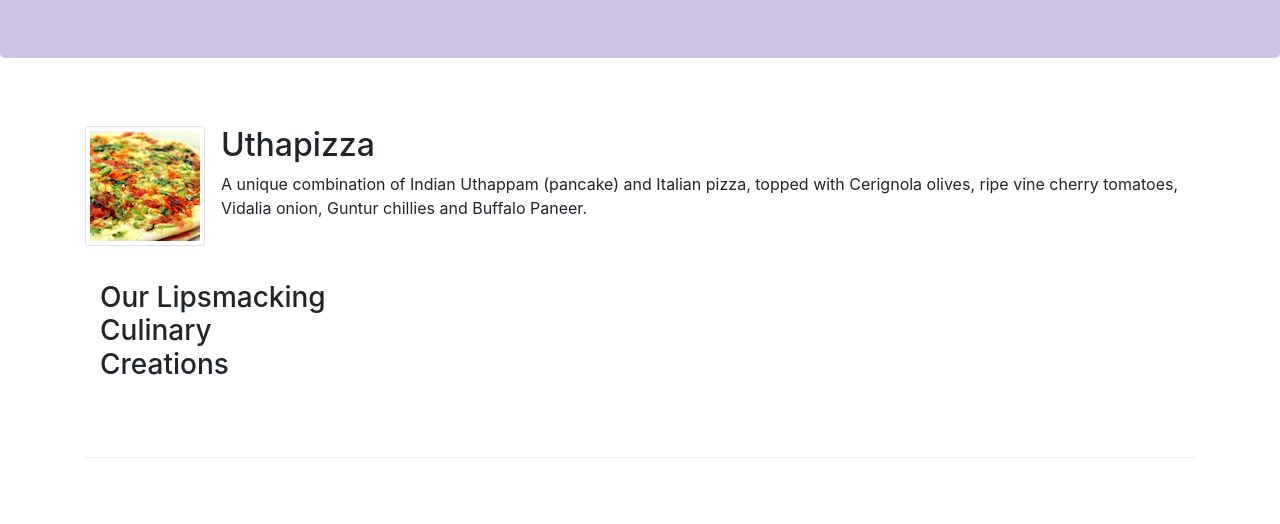
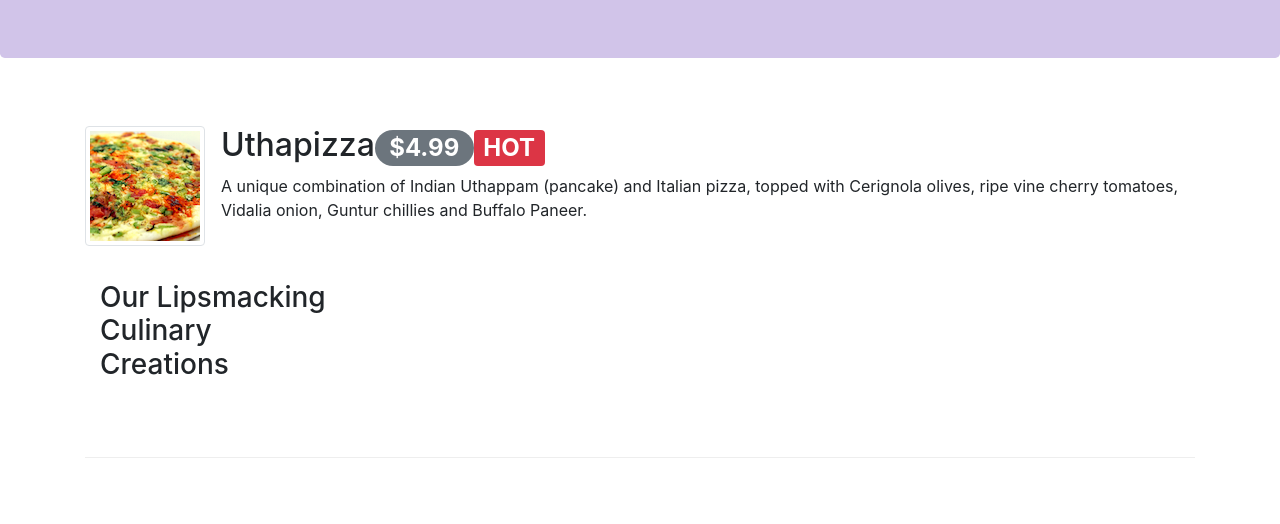
Before and after one commit to jonhealy1/conFusion, a website: page index.html in a window 1280 px wide. Shown: the part 276-800 px from the top of the page. Drawn offline with nearby package versions, Linux system fonts and the light colour scheme.

Commit message:
Alerting users

```diff
--- a/index.html
+++ b/index.html
@@ -61,7 +61,7 @@
                 <img class="d-flex mr-3 img-thumbnail align-self-center"
                     src="img/uthappizza.png" alt="Uthapizza">
                 <div class="media-body">
-                    <h2 class="mt-0">Uthapizza</h2>
+                    <h2 class="mt-0">Uthapizza<span class="badge badge-pill badge-secondary">$4.99</span><span class="badge badge-danger">HOT</span></span></h2>
                     <p class="d-none d-sm-block">A unique combination of Indian Uthappam (pancake) and
                         Italian pizza, topped with Cerignola olives,
                         ripe vine cherry tomatoes, Vidalia onion,
```
